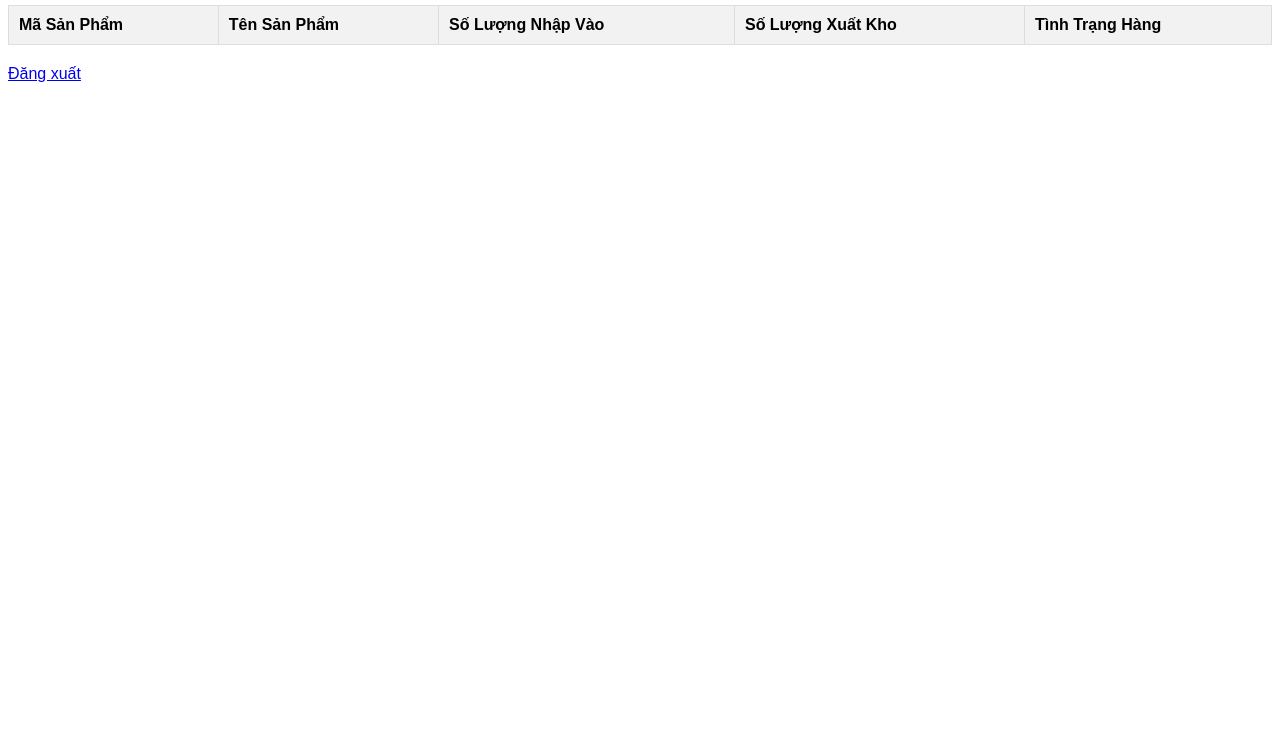
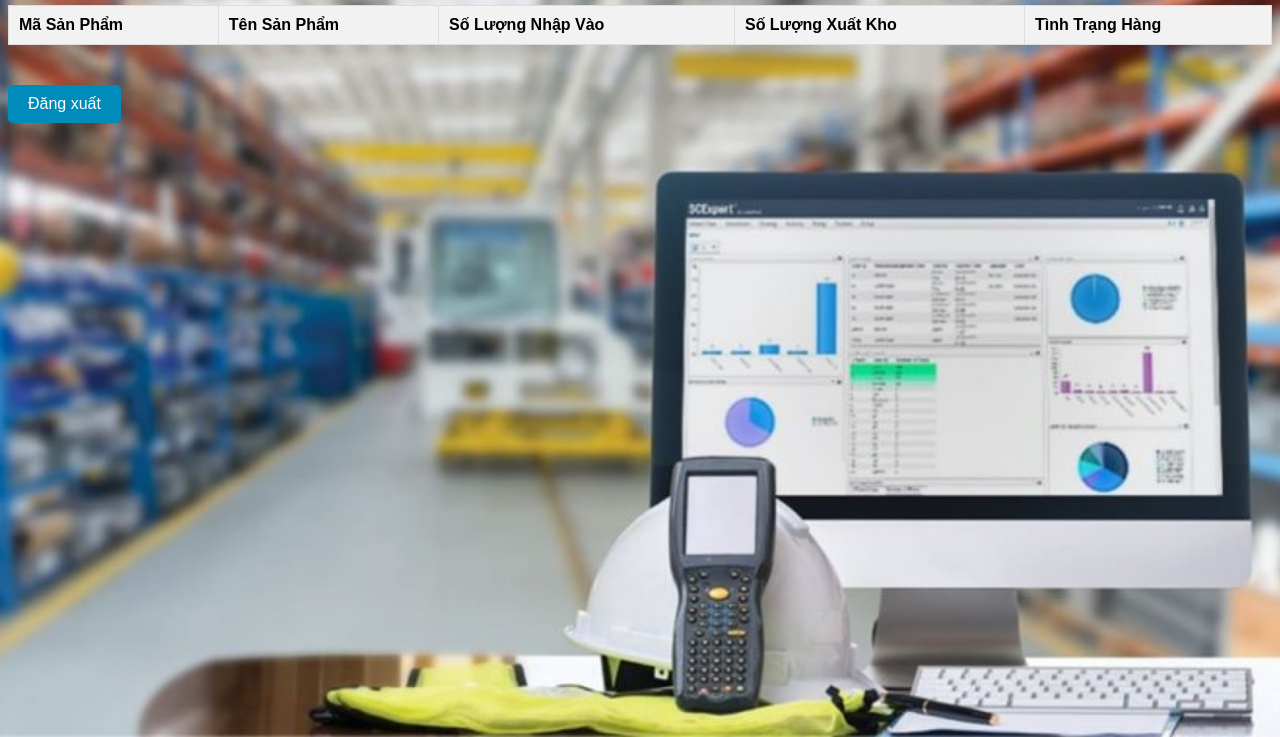
Before and after one commit to Lphuy/doantotnghiep, a plain HTML site: page new_page_two.html in a window 1280 px wide. Shown: the part 63-800 px from the top of the page. Drawn offline with Linux system fonts and the light colour scheme; no server answers.

Commit message:
new_page_two.html

```diff
--- a/new_page_two.html
+++ b/new_page_two.html
@@ -7,11 +7,18 @@
     <style>
         body {
             font-family: Arial, sans-serif;
+            background-image: url('images/bj.jpeg'); /* Đường dẫn tới hình nền */
+            background-size: cover;
+            background-position: center;
+            background-attachment: fixed;
+            color: #fff; /* Màu chữ để nổi bật trên nền tối */
         }
         table {
             width: 100%;
             border-collapse: collapse;
             margin-bottom: 20px;
+            background-color: rgba(255, 255, 255, 0.8); /* Nền trắng mờ cho bảng */
+            color: #000; /* Màu chữ của bảng */
         }
         table, th, td {
             border: 1px solid #ddd;
@@ -26,6 +33,15 @@
         .input-cell {
             display: flex;
             align-items: center;
+        }
+        .next-btn {
+            display: inline-block;
+            margin-top: 20px;
+            background-color: #008CBA;
+            color: white;
+            padding: 10px 20px;
+            border-radius: 5px;
+            text-decoration: none;
         }
     </style>
     <!-- Firebase App (the core Firebase SDK) is always required and must be listed first -->
```
